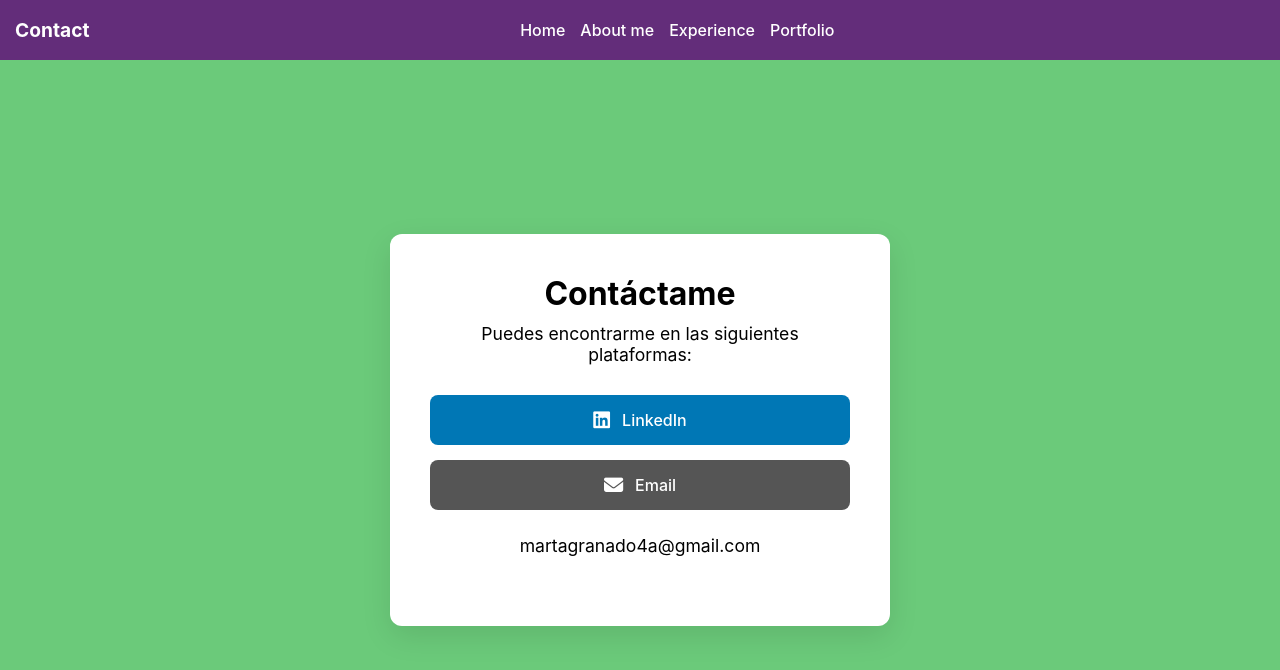
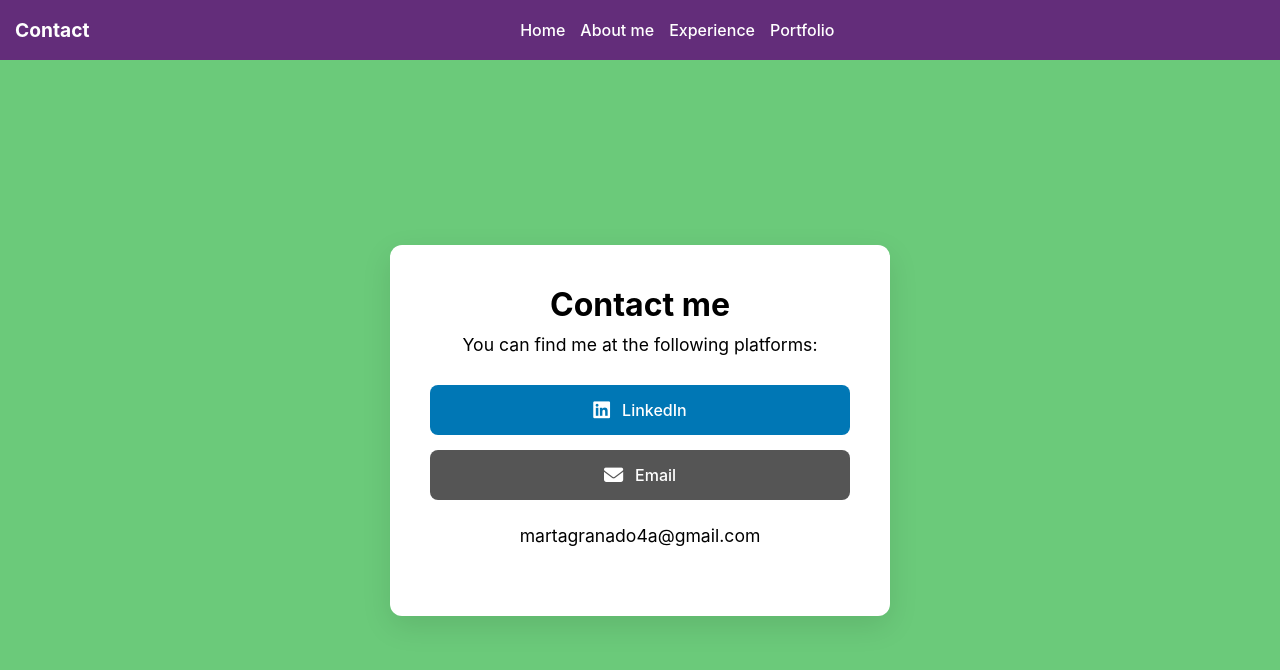
Before and after one commit to ambrosia04/MyPage, a plain HTML site: page Contact/ContactIndex.html in a window 1280 px wide. Drawn offline with Linux system fonts and the light colour scheme.

Commit message:
Update ContactIndex.html

```diff
--- a/Contact/ContactIndex.html
+++ b/Contact/ContactIndex.html
@@ -29,8 +29,8 @@
     <!-- Contenido Principal -->
     <main class="contact-container">
         <div class="contact-box">
-            <h1>Contáctame</h1>
-            <p>Puedes encontrarme en las siguientes plataformas:</p>
+            <h1>Contact me</h1>
+            <p>You can find me at the following platforms:</p>
             <div class="button-wrapper">
                 <!-- Botón de LinkedIn -->
                 <a href="https://www.linkedin.com/in/marta-granado-rodriguez/" target="_blank" class="contact-button linkedin">
```
